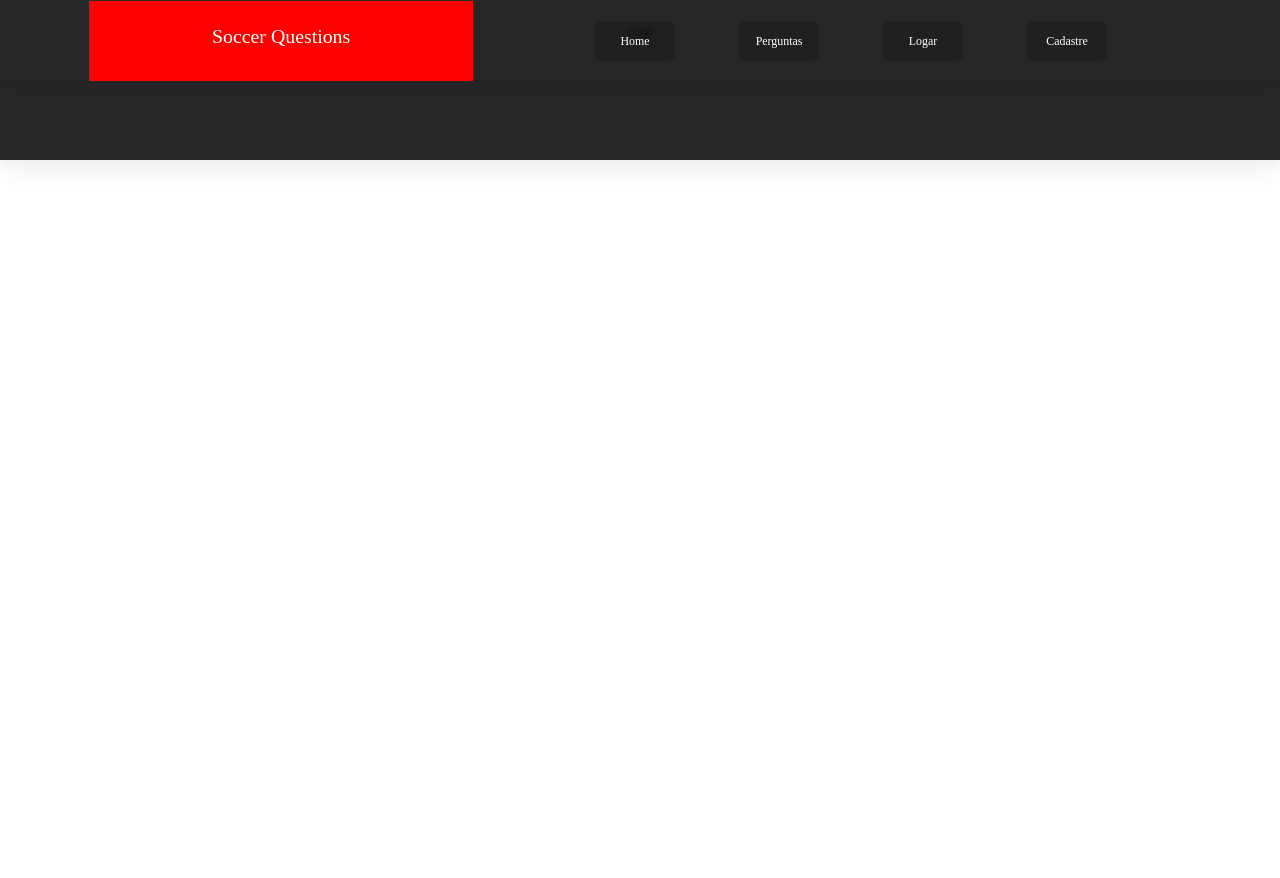
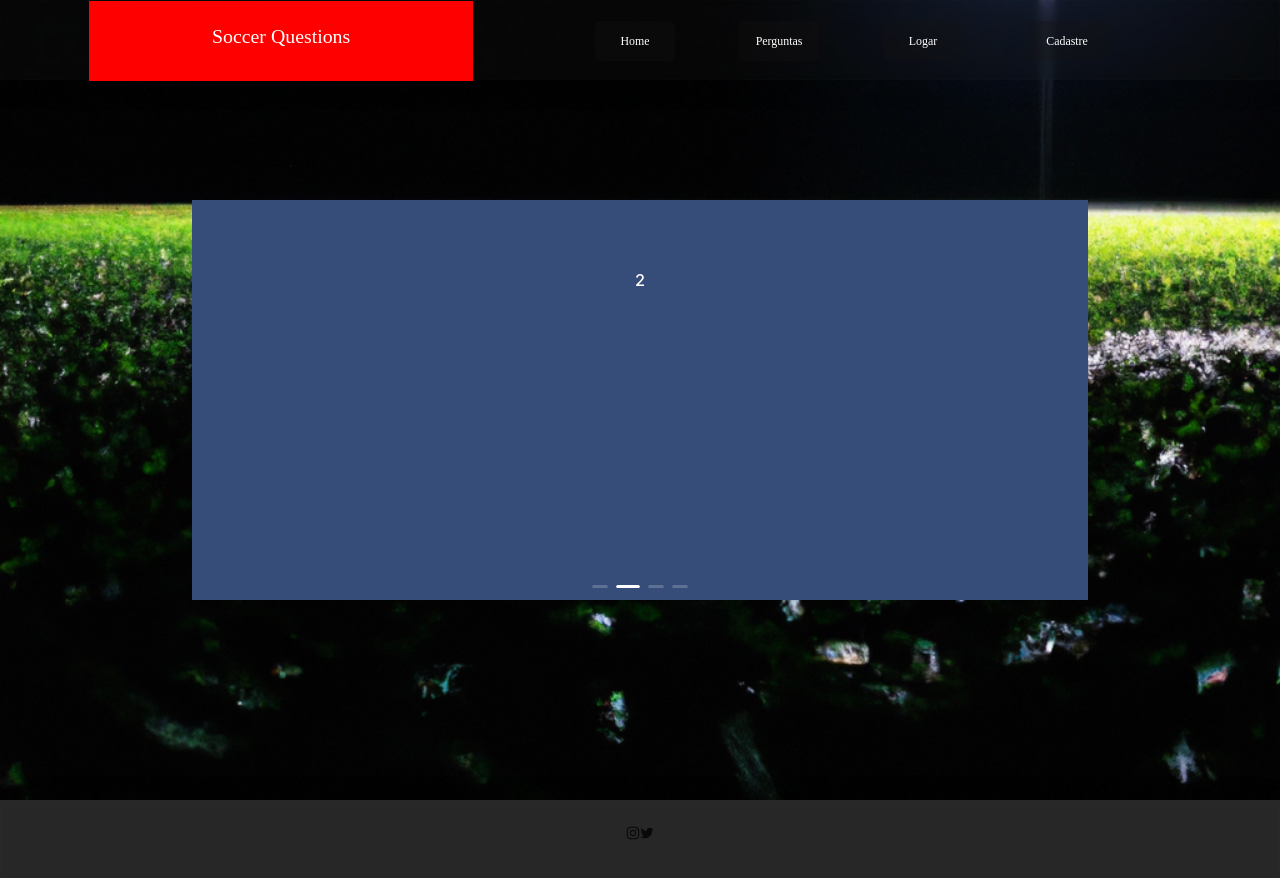
Before and after one commit to RafaelCss/FrontQuiz, a Next.js app: page / in a window 1280 px wide. Shown: the top 878 px of the page. Before the commit the page ends 800 px from the top, so only its background shows below. Built offline with nearby package versions, Linux system fonts and the light colour scheme; a web font is replaced by a local one.

Commit message:
07-04 ajuste carossel home

```diff
--- a/src/Components/Entidade/Home/index.tsx
+++ b/src/Components/Entidade/Home/index.tsx
@@ -4,7 +4,7 @@ import ContainerLista from '../../Container/Lista/style';
 
 const contentStyle: React.CSSProperties = {
   margin: 0,
-  height: '160px',
+  height: '400px',
   color: '#fff',
   lineHeight: '160px',
   textAlign: 'center',
@@ -17,8 +17,16 @@ const Home: React.FC = () => {
   };
 
   return (
-    <></>
-    /*       <Carousel afterChange={onChange}>
+    <main
+      style={{
+        display: 'flex',
+        justifyContent: 'center',
+        width: '70vw',
+        height: '100vh',
+        flexDirection: 'column',
+        position: 'relative',
+      }}>
+      <Carousel afterChange={onChange} autoplay>
         <div>
           <h3 style={contentStyle}>1</h3>
         </div>
@@ -26,13 +34,13 @@ const Home: React.FC = () => {
           <h3 style={contentStyle}>2</h3>
         </div>
         <div>
-
           <h3 style={contentStyle}>3</h3>
         </div>
         <div>
           <h3 style={contentStyle}>4</h3>
         </div>
-      </Carousel> */
+      </Carousel>
+    </main>
   );
 };
 
--- a/src/Components/Entidade/Login/formulario/index.tsx
+++ b/src/Components/Entidade/Login/formulario/index.tsx
@@ -48,8 +48,7 @@ function Formulario() {
       </Form.Item>
       <Space direction="horizontal">
         <div
-          style={{ width: '500px', display: 'flex', justifyContent: 'center' }}
-        >
+          style={{ width: '500px', display: 'flex', justifyContent: 'center' }}>
           <Space direction="horizontal">
             <Button onClick={validarForm}>Confirmar</Button>
             <Button onClick={cancelarEnvio}>Cancelar</Button>
--- a/src/pages/api/hello.ts
+++ b/src/pages/api/hello.ts
@@ -7,7 +7,7 @@ type Data = {
 
 export default function handler(
   req: NextApiRequest,
-  res: NextApiResponse<Data>,
+  res: NextApiResponse<Data>
 ) {
   res.status(200).json({ name: 'John Doe' });
 }
```
